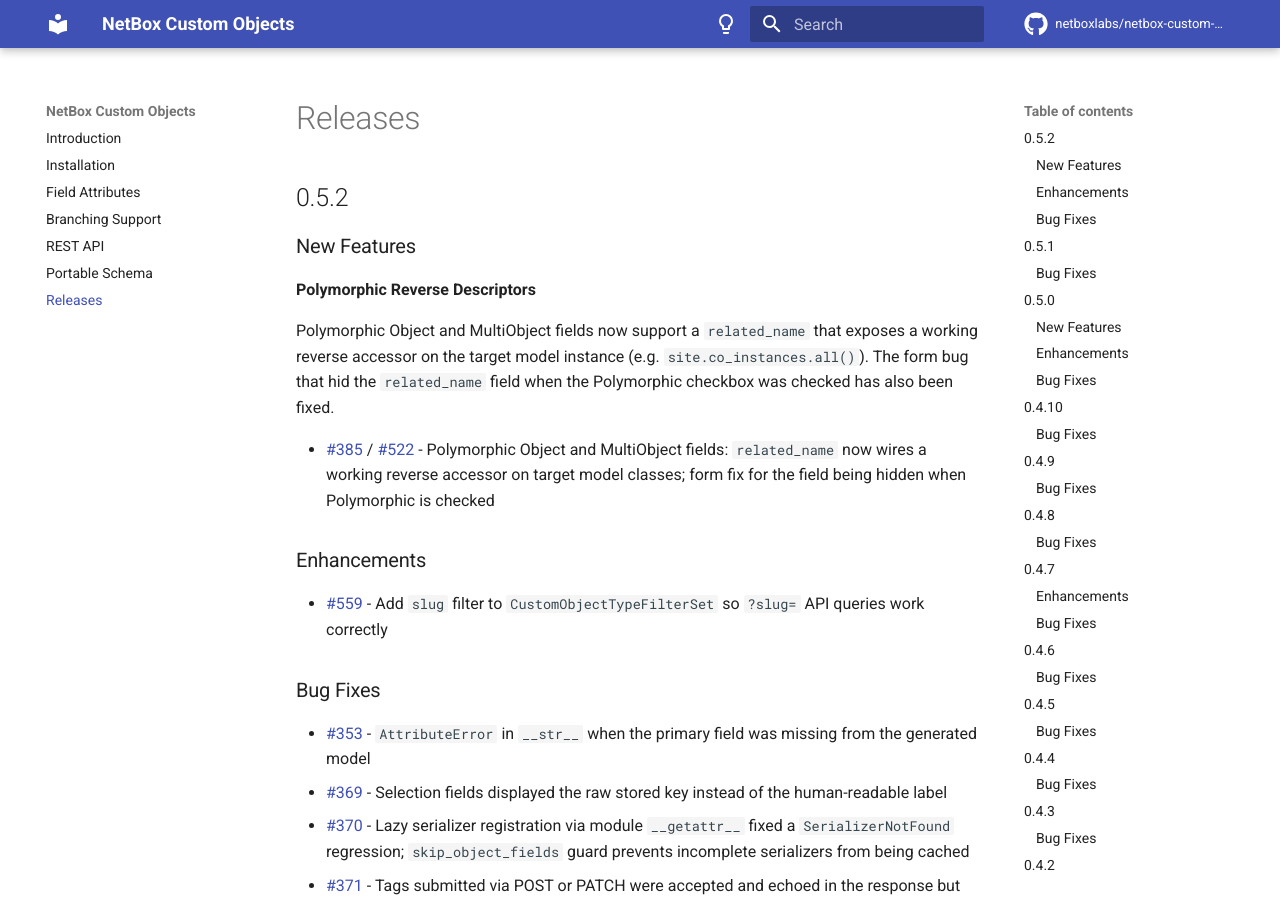
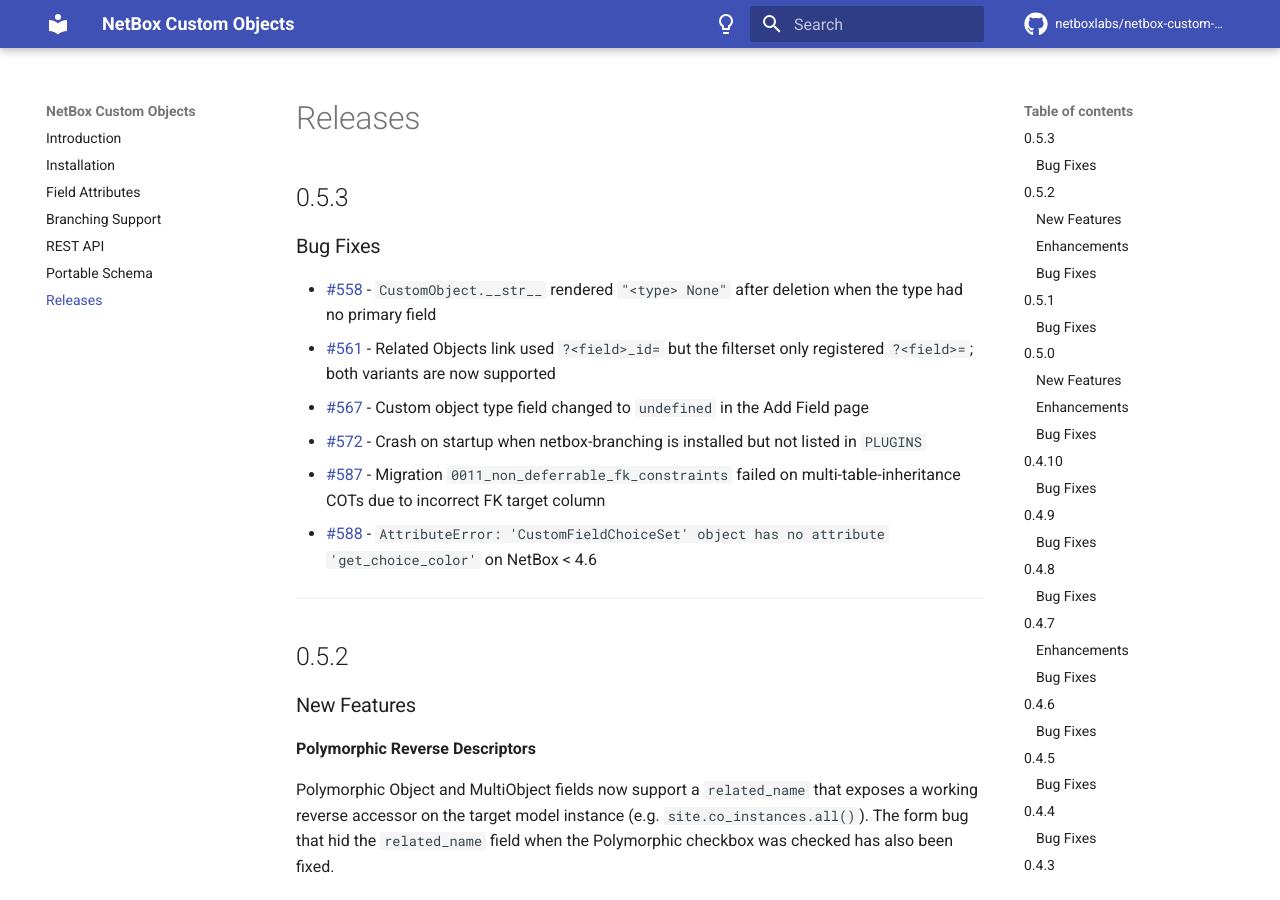
Before and after one commit to netboxlabs/netbox-custom-objects, an MkDocs documentation site: the page built from docs/releases.md, in a window 1280 px wide and 900 px high. Built offline with MkDocs 1.6.1 and Material for MkDocs 9.7.7, drawn with Linux system fonts in a browser that asks for light colours; comment, search, counter and statistics services are not loaded.

Commit message:
Release v0.5.3
Co-Authored-By: Claude Sonnet 4.6 <noreply@anthropic.com>

```diff
--- a/docs/releases.md
+++ b/docs/releases.md
@@ -1,4 +1,17 @@
 # Releases
+
+## 0.5.3
+
+### Bug Fixes
+
+- [#558](https://github.com/netboxlabs/netbox-custom-objects/issues/558) - `CustomObject.__str__` rendered `"<type> None"` after deletion when the type had no primary field
+- [#561](https://github.com/netboxlabs/netbox-custom-objects/issues/561) - Related Objects link used `?<field>_id=` but the filterset only registered `?<field>=`; both variants are now supported
+- [#567](https://github.com/netboxlabs/netbox-custom-objects/issues/567) - Custom object type field changed to `undefined` in the Add Field page
+- [#572](https://github.com/netboxlabs/netbox-custom-objects/issues/572) - Crash on startup when netbox-branching is installed but not listed in `PLUGINS`
+- [#587](https://github.com/netboxlabs/netbox-custom-objects/issues/587) - Migration `0011_non_deferrable_fk_constraints` failed on multi-table-inheritance COTs due to incorrect FK target column
+- [#588](https://github.com/netboxlabs/netbox-custom-objects/issues/588) - `AttributeError: 'CustomFieldChoiceSet' object has no attribute 'get_choice_color'` on NetBox < 4.6
+
+---
 
 ## 0.5.2
 
--- a/netbox_custom_objects/__init__.py
+++ b/netbox_custom_objects/__init__.py
@@ -120,7 +120,7 @@ class CustomObjectsPluginConfig(PluginConfig):
     name = "netbox_custom_objects"
     verbose_name = "Custom Objects"
     description = "A plugin to manage custom objects in NetBox"
-    version = "0.5.2"
+    version = "0.5.3"
     author = 'Netbox Labs'
     author_email = 'support@netboxlabs.com'
     base_url = "custom-objects"
--- a/pyproject.toml
+++ b/pyproject.toml
@@ -1,6 +1,6 @@
 [project]
 name = "netboxlabs-netbox-custom-objects"
-version = "0.5.2"
+version = "0.5.3"
 description = "A plugin to manage custom objects in NetBox"
 readme = "README.md"
 requires-python = ">=3.10"
```
